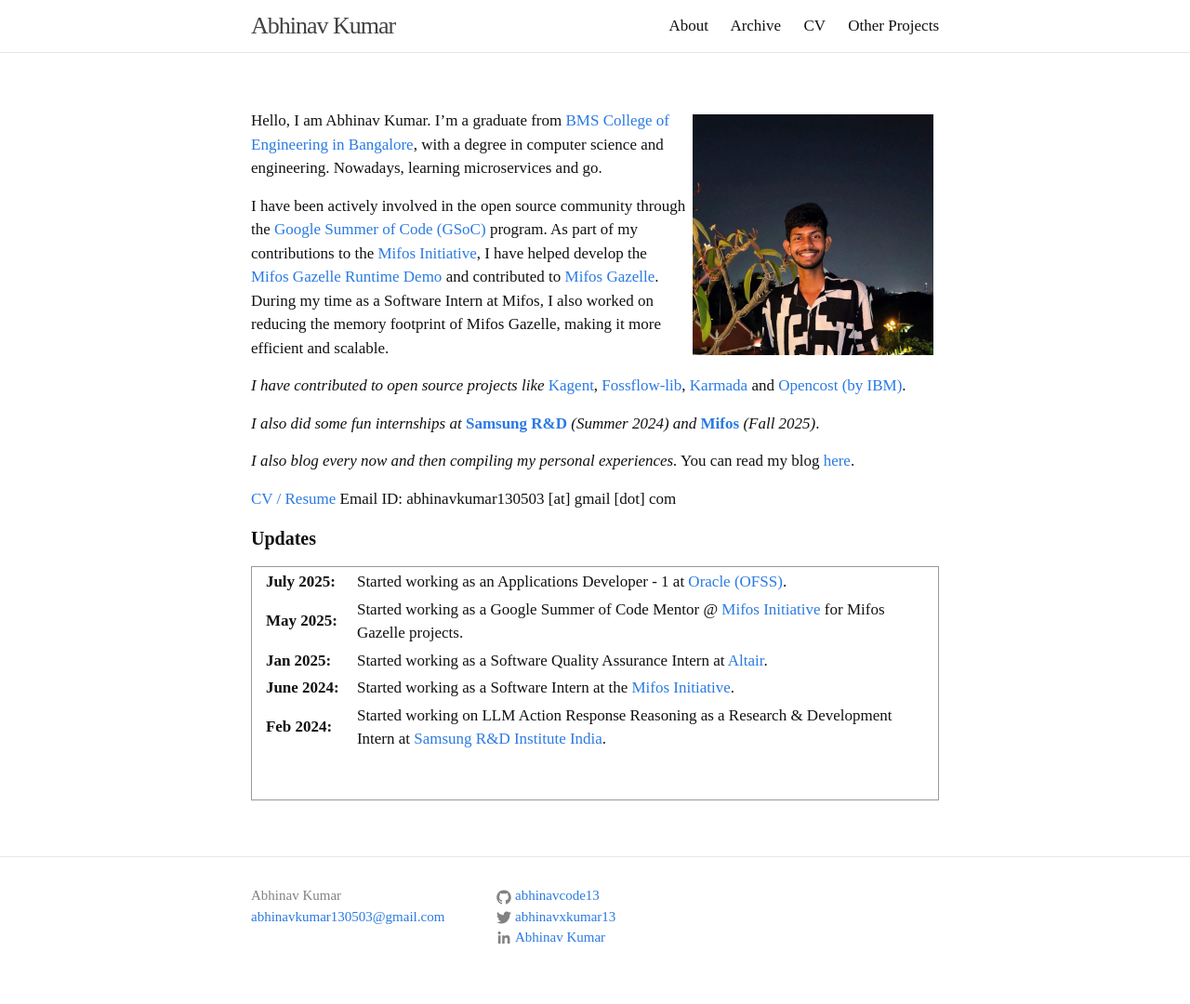
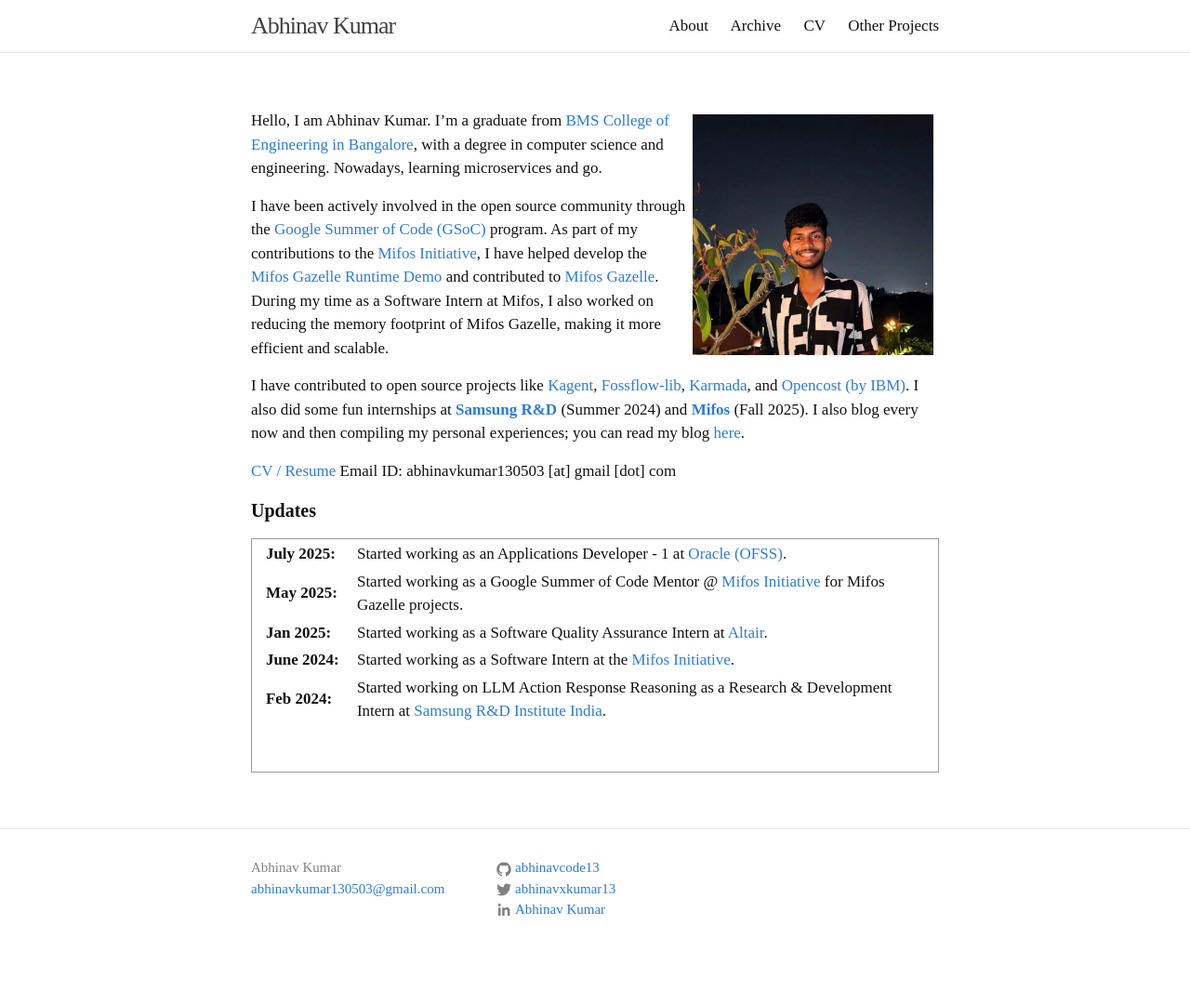
Before and after one commit to Abhinavcode13/abhinavcode13.github.io, a Jekyll site: the page built from index.md, in a window 1280 px wide. Shown: the whole page at 93% size. Built offline with Jekyll 4.4.1, drawn with Linux system fonts in a browser that asks for light colours; comment, search, counter and statistics services are not loaded; after the commit the page ends 1050 px from its top, so only the background shows below that.

Commit message:
again cleanup

```diff
--- a/index.md
+++ b/index.md
@@ -10,11 +10,7 @@ Hello, I am Abhinav Kumar. I'm a graduate from [BMS College of Engineering in Ba
 
 I have been actively involved in the open source community through the [Google Summer of Code (GSoC)](https://summerofcode.withgoogle.com/) program. As part of my contributions to the [Mifos Initiative](https://mifos.org/), I have helped develop the [Mifos Gazelle Runtime Demo](https://github.com/openMF/mifos-gazelle-demo-runtime) and contributed to [Mifos Gazelle](https://github.com/openMF/mifos-gazelle). During my time as a Software Intern at Mifos, I also worked on reducing the memory footprint of Mifos Gazelle, making it more efficient and scalable.
 
-*I have contributed to open source projects like* <a href="https://github.com/kagent-dev/kagent">Kagent</a>, <a href="https://github.com/stan-smith/fossflow-lib">Fossflow-lib</a>, <a href="https://github.com/karmada-io/karmada">Karmada</a> and <a href="https://github.com/opencost/opencost-website">Opencost (by IBM)</a>.
-
-*I also did some fun internships at* <a href="https://research.samsung.com/sri-b"><b>Samsung R&D</b></a> <i>(Summer 2024)</i> *and* <a href="https://mifos.org/"><b>Mifos</b></a> <i>(Fall 2025)</i>.
-
-*I also blog every now and then compiling my personal experiences.* You can read my blog <a href="/archive/">here</a>.
+I have contributed to open source projects like <a href="https://github.com/kagent-dev/kagent">Kagent</a>, <a href="https://github.com/stan-smith/fossflow-lib">Fossflow-lib</a>, <a href="https://github.com/karmada-io/karmada">Karmada</a>, and <a href="https://github.com/opencost/opencost-website">Opencost (by IBM)</a>. I also did some fun internships at <a href="https://research.samsung.com/sri-b"><b>Samsung R&D</b></a> (Summer 2024) and <a href="https://mifos.org/"><b>Mifos</b></a> (Fall 2025). I also blog every now and then compiling my personal experiences; you can read my blog <a href="/archive/">here</a>.
 
 [CV / Resume]({{ site.url }}/assets/cv1.pdf)
 Email ID: abhinavkumar130503 [at] gmail [dot] com
```
